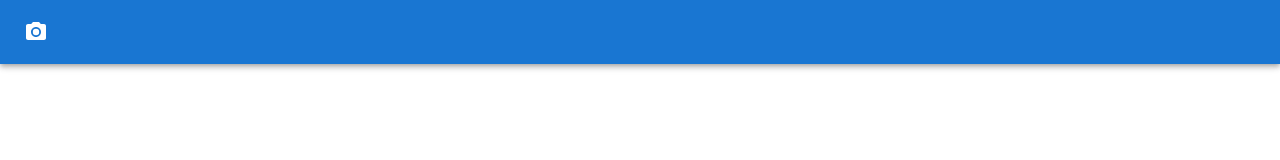
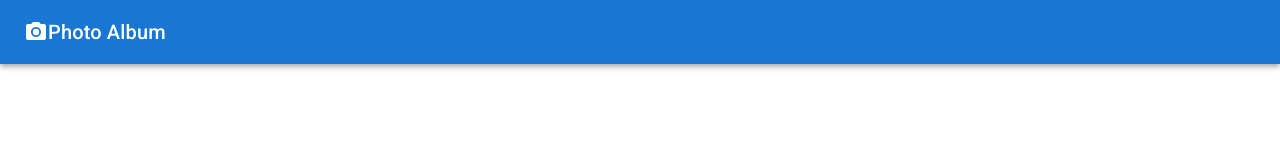
Before and after one commit to poladbachs/MaterialAlbum, a React (Create React App) app: page / in a window 1280 px wide. Shown: the top 160 px of the page. Built offline with nearby package versions, Linux system fonts and the light colour scheme.

Commit message:
basic h6 MUI Typography added

```diff
--- a/src/App.jsx
+++ b/src/App.jsx
@@ -1,5 +1,5 @@
 import { Typography, AppBar, Card, CardActions, CardContent, CardMedia, CssBaseline, Grid, Toolbar, Container } from '@mui/material';
-import PhotoCamera from '@mui/icons-material/PhotoCamera';
+import { PhotoCamera } from '@mui/icons-material';
 
 export default function App() {
     return (
@@ -8,6 +8,9 @@ export default function App() {
             <AppBar position='relative'>
                 <Toolbar>
                     <PhotoCamera />
+                    <Typography variant="h6">
+                        Photo Album
+                    </Typography>
                 </Toolbar>
             </AppBar>
         </>
```
